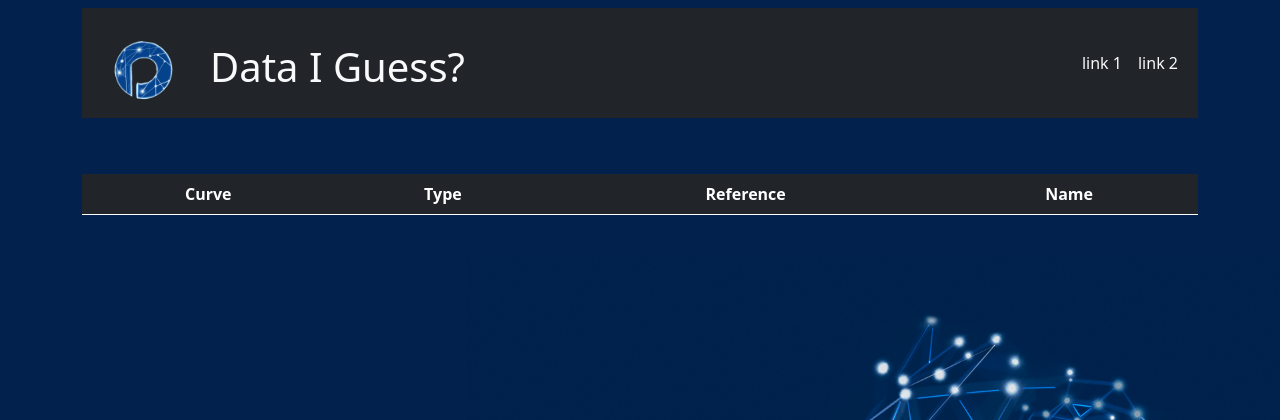
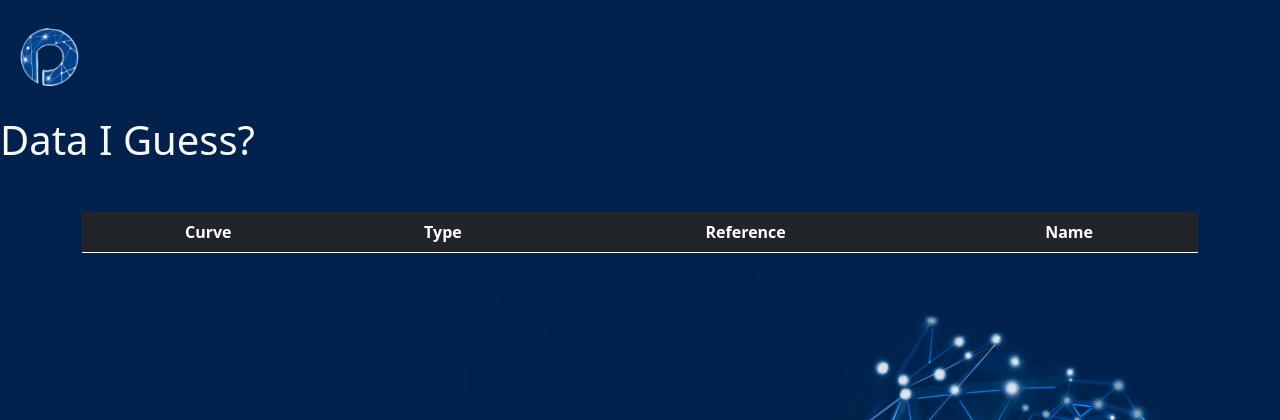
Before and after one commit to FrancisB2189/DjangoApi, a Django app: page / in a window 1280 px wide. Shown: the top 420 px of the page. Run offline with Django 4.2, Linux system fonts and the light colour scheme; lists and menus that the app fills with data are empty.

Commit message:
SaveState 6.0

```diff
--- a/DjangoApiTest/ApiTestCode/templates/base.html
+++ b/DjangoApiTest/ApiTestCode/templates/base.html
@@ -10,11 +10,11 @@
     <title>get Json Api</title>
 </head>
   <body>
-    <header class="container">
-        <nav class="navbar navbar-expand-sm navbar-black">
-            <div class="container bg-dark">
+    <header class="">
+        <nav class="">
+            <div class="">
               <a href="../" class="navbar-brand">
-                <img src="static/images/Oplogo.png" height="100" alt="Logo OP">
+                <img src="static/images/Oplogo.png" height="100" alt="Logo Optimum Prime">
               </a>
                 <h1 class="siteName text-light mt-3">Data I Guess?</h1>
                   <div class="collapse navbar-collapse" id="n_bar">
```
